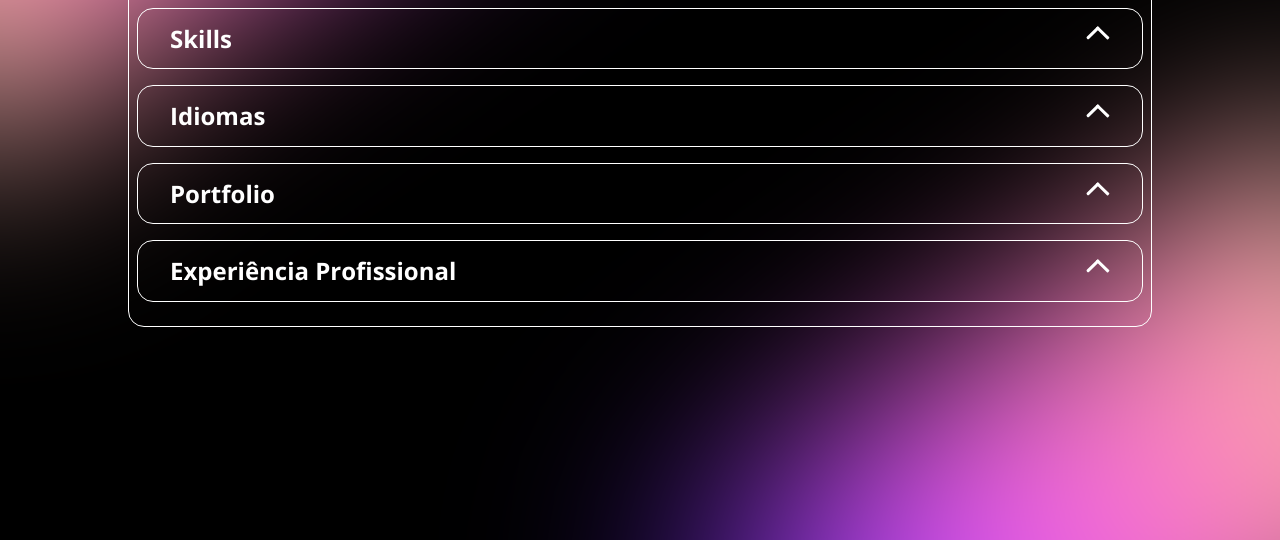
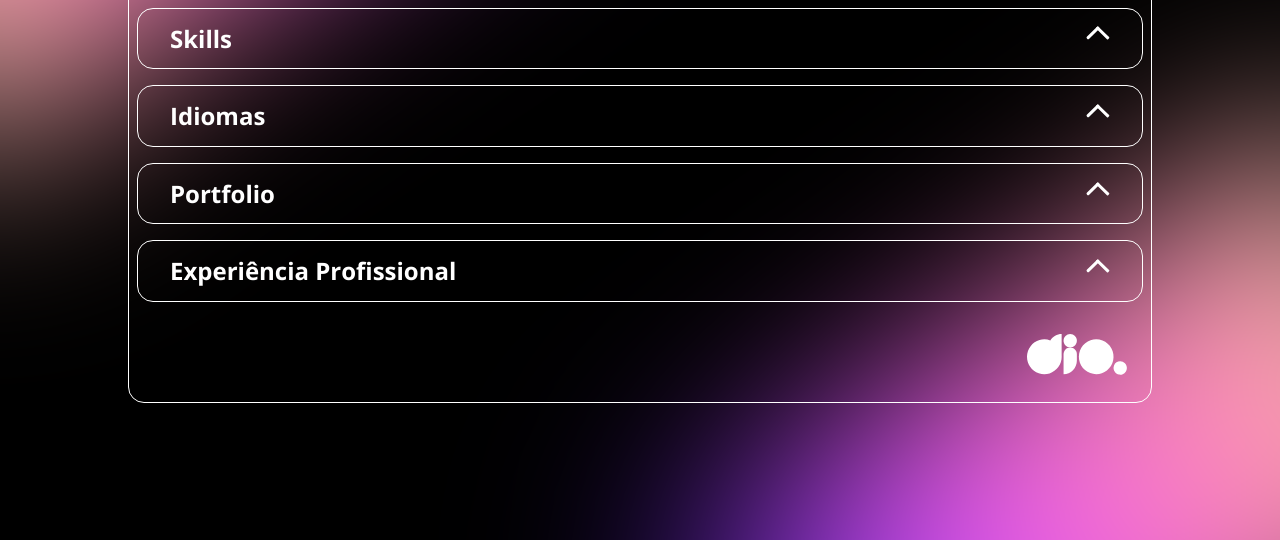
Before and after one commit to murilois/portfolio-dio, a plain HTML site: page index.html in a window 1280 px wide. Shown: the part 260-800 px from the top of the page. Drawn offline with nearby package versions, Linux system fonts and the light colour scheme.

Commit message:
Adicionando portfolio finalizado

```diff
--- /dev/null
+++ b/assets/css/footer.css
@@ -0,0 +1,11 @@
+footer{
+    width: 100%;
+    display: flex;
+    flex-direction: row;
+    justify-content: flex-end;
+    align-items: center;
+    padding: 1rem;
+}
+footer img{
+    max-width: 100px;
+}
--- a/index.html
+++ b/index.html
@@ -24,6 +24,7 @@
     <link rel="stylesheet" href="assets/css/portfolio.css">
     <link rel="stylesheet" href="assets/css/experience.css">
     <link rel="stylesheet" href="assets/css/skills.css">
+    <link rel="stylesheet" href="assets/css/footer.css">
     <!-- /Assets CSS -->
 
 </head>
@@ -118,6 +119,11 @@
             </div>
         </section>
         <!-- /Experiência Profissional -->
+        <footer>
+            <a href="https://web.dio.me" target="_blank">
+                <img src="assets/img/dio.svg" alt="Dio">
+            </a>
+        </footer>
     </main>
     <!-- Scripts JS -->
     <script src="assets/js/scripts.js"></script>
```
Also changed, not shown: assets/img/dio.svg (added), assets/img/icons/dio.svg (deleted).
